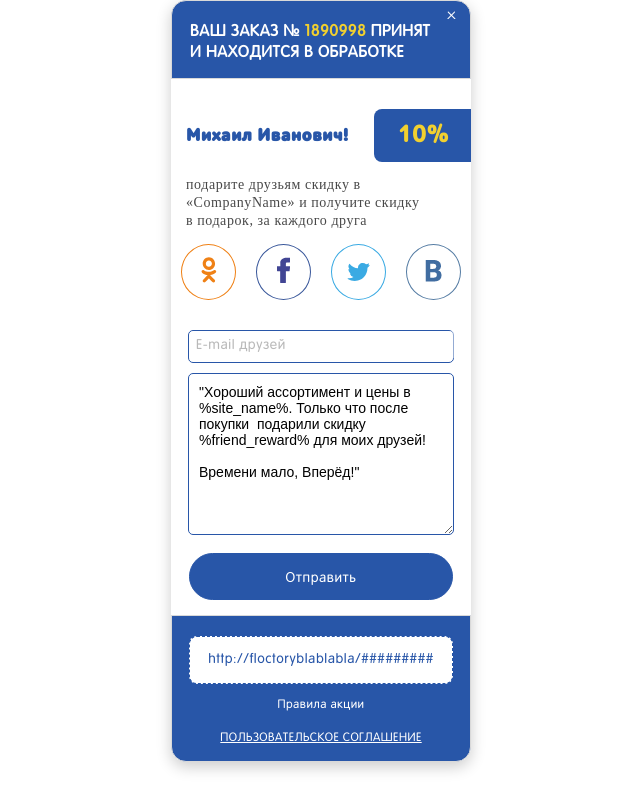
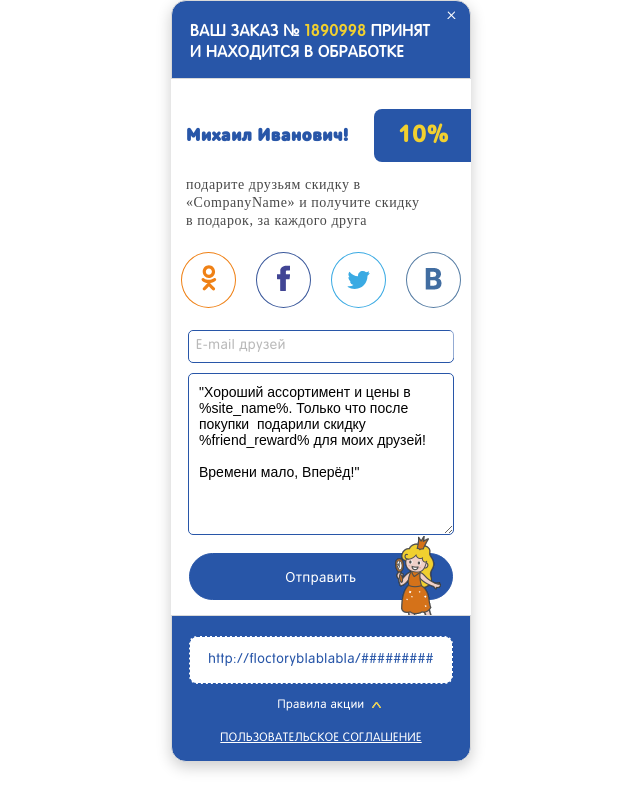
Before and after one commit to alexandershubin/alexandershubin.github.io-wigget, a plain HTML site: page index.html in a window 1280 px wide. Shown: the whole page, without its empty margins (319-959 px from the left). Drawn offline with Linux system fonts and the light colour scheme; files whose address does not match are found by name.

Commit message:
second commit

```diff
--- a/css/style.css
+++ b/css/style.css
@@ -303,6 +303,7 @@
   line-height: 18px;
   letter-spacing: 0.56px;
   padding-left: 15px;
+  margin-bottom: 22px;
 }
 .social {
   display: -webkit-box;
@@ -349,12 +350,20 @@
 .social__link--vk img {
   padding-top: 15px;
 }
+.login-form {
+  position: relative;
+}
+form.login-form img {
+  position: absolute;
+  bottom: -15px;
+  right: 30px;
+}
 .text__letter {
   width: 264px;
   height: 31px;
   border-radius: 5px;
   margin: 0 auto;
-  margin-top: 30px;
+  margin-top: 22px;
   margin-bottom: 10px;
   border: 1px solid #2856a8;
 }
@@ -412,6 +421,7 @@
   padding-top: 5px;
 }
 .main-footer {
+  position: relative;
   border-radius: 0 0 15px 15px;
   border: 1px solid #d9d9d9;
   background-color: #2856a8;
@@ -436,6 +446,8 @@
   font-size: 12px;
   line-height: 18px;
   letter-spacing: 0.48px;
+  background: url("../img/угол.svg") no-repeat;
+  background-position: 200px;
 }
 .main-footer__last a {
   color: #ffffff;
--- a/index.html
+++ b/index.html
@@ -62,6 +62,7 @@
 Времени мало, Вперёд!"</textarea>
           </div>
           <button class="button button-plus" type="submit">Отправить</button>
+          <img src="img/Vector_Smart_Object_copy_2.png">
         </form>
       </section>
 
```
Also changed, not shown: css/style.min.css, img/угол.png (added), img/угол.svg (added).
